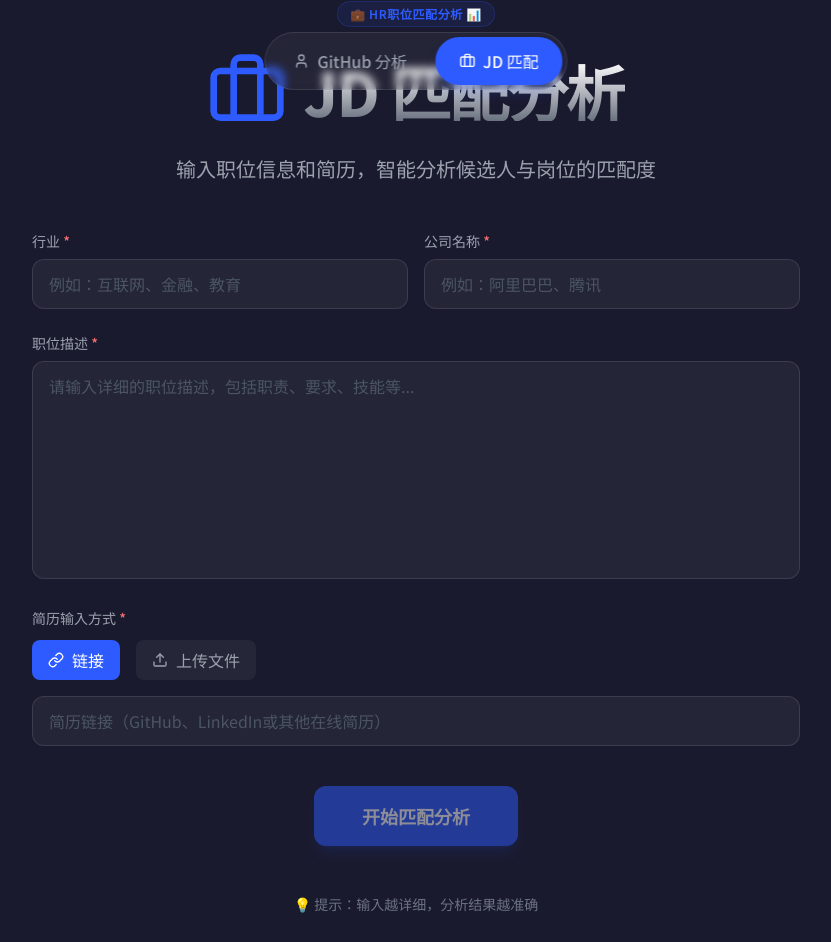
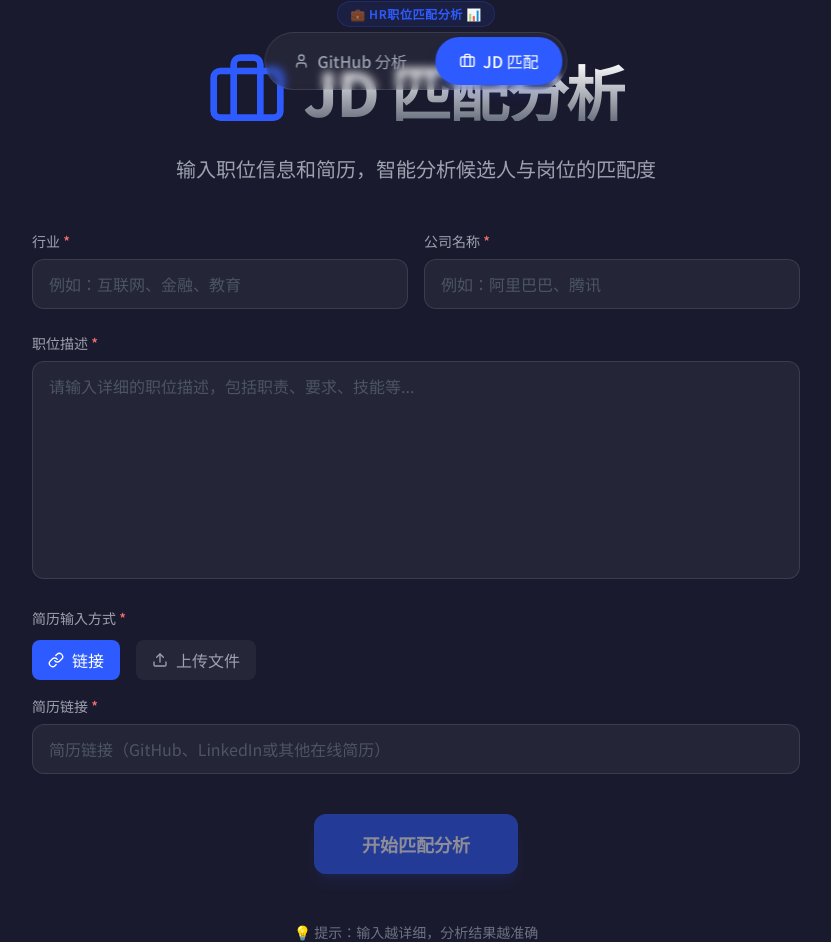
Before and after one commit to xiahaa/demo-hr, a React (Vite) app: page / in a window 1280 px wide. Both pictures are taken after a click on the button "JD 匹配". Shown: the whole page, without its empty margins (224-1055 px from the left). Before the commit the page ends 914 px from the top, so only its background shows below. Built offline with nearby package versions, Linux system fonts and the light colour scheme.

Commit message:
feat(a11y): add visible label to resume URL input and alert role to validation error
Co-authored-by: xiahaa <36867143+xiahaa@users.noreply.github.com>

```diff
--- a/components/JDMatch.tsx
+++ b/components/JDMatch.tsx
@@ -141,7 +141,11 @@ export const JDMatch: React.FC<JDMatchProps> = ({ onAnalyze }) => {
           {/* URL Input */}
           {inputMode === 'url' && (
             <div>
+              <label htmlFor="resumeUrl" className="block text-sm font-medium text-gray-400 mb-2">
+                简历链接 <span className="text-red-400">*</span>
+              </label>
               <input
+                id="resumeUrl"
                 type="text"
                 placeholder="简历链接（GitHub、LinkedIn或其他在线简历）"
                 className="w-full bg-white/5 border border-white/10 rounded-xl px-4 py-3 focus:outline-none focus:ring-2 focus:ring-[#2D5BFF]/50 focus:border-[#2D5BFF] transition-all text-base placeholder:text-gray-600"
@@ -185,7 +189,7 @@ export const JDMatch: React.FC<JDMatchProps> = ({ onAnalyze }) => {
 
         {/* Validation Error Message */}
         {validationError && (
-          <div className="bg-red-500/10 border border-red-500/20 rounded-xl px-4 py-3 text-red-400 text-sm">
+          <div role="alert" className="bg-red-500/10 border border-red-500/20 rounded-xl px-4 py-3 text-red-400 text-sm">
             {validationError}
           </div>
         )}
```
Also changed, not shown: .Jules/palette.md.
